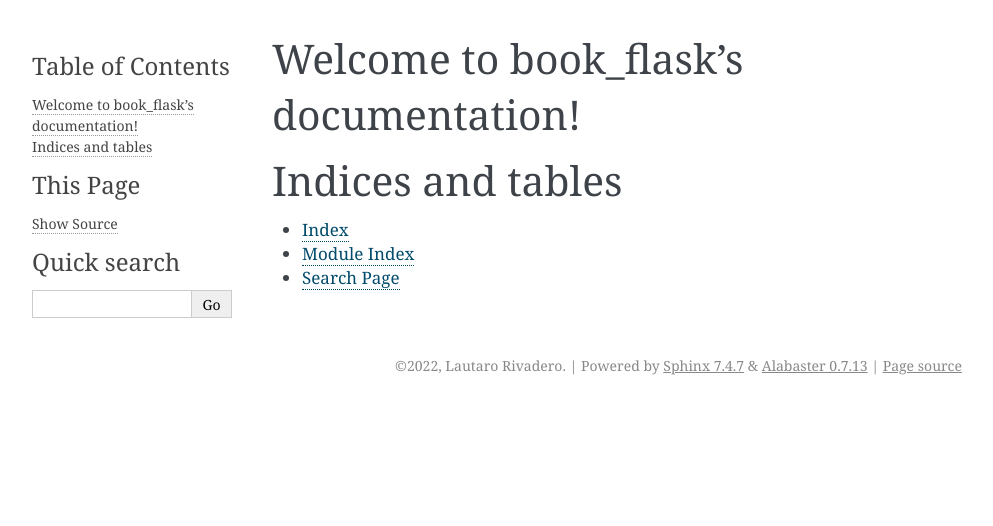
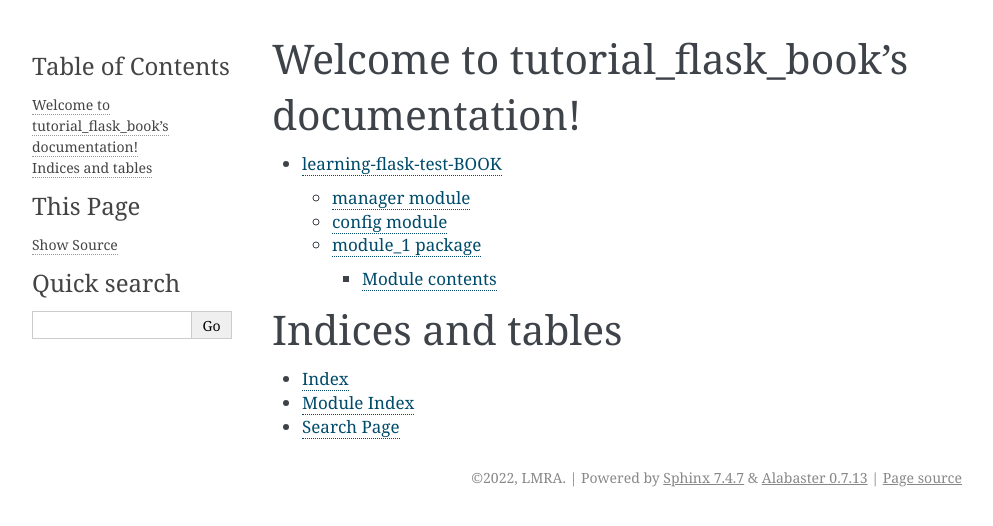
Before and after one commit to LautaroMRA02/learning-flask-test-BOOK, a Sphinx documentation site: the page built from docs/index.rst, in a window 1280 px wide. Shown: the top 526 px of the page, without its empty margins (148-1141 px from the left). Built offline with Sphinx 7.4.7, drawn with Linux system fonts in a browser that asks for light colours.

Commit message:
Commit 003: anda flama

```diff
--- a/docs/conf.py
+++ b/docs/conf.py
@@ -10,16 +10,16 @@
 # add these directories to sys.path here. If the directory is relative to the
 # documentation root, use os.path.abspath to make it absolute, like shown here.
 #
-# import os
-# import sys
-# sys.path.insert(0, os.path.abspath('.'))
+import os
+import sys
+sys.path.insert(0, os.path.abspath('../app'))
 
 
 # -- Project information -----------------------------------------------------
 
-project = 'book_flask'
-copyright = '2022, Lautaro Rivadero'
-author = 'Lautaro Rivadero'
+project = 'tutorial_flask_book'
+copyright = '2022, LMRA'
+author = 'LMRA'
 
 
 # -- General configuration ---------------------------------------------------
@@ -28,6 +28,7 @@ author = 'Lautaro Rivadero'
 # extensions coming with Sphinx (named 'sphinx.ext.*') or your custom
 # ones.
 extensions = [
+    'sphinx.ext.autodoc'
 ]
 
 # Add any paths that contain templates here, relative to this directory.
--- a/docs/index.rst
+++ b/docs/index.rst
@@ -1,16 +1,13 @@
-.. book_flask documentation master file, created by
-   sphinx-quickstart on Tue Jul  5 22:18:58 2022.
+.. tutorial_flask_book documentation master file, created by
+   sphinx-quickstart on Tue Jul  5 23:56:04 2022.
    You can adapt this file completely to your liking, but it should at least
    contain the root `toctree` directive.
 
-Welcome to book_flask's documentation!
-======================================
+Welcome to tutorial_flask_book's documentation!
+===============================================
 
 .. toctree::
-   :maxdepth: 2
-   :caption: Contents:
-
-
+   modules
 
 Indices and tables
 ==================
--- /dev/null
+++ b/docs/module_1.rst
@@ -0,0 +1,10 @@
+module\_1 package
+=================
+
+Module contents
+---------------
+
+.. automodule:: module_1
+   :members:
+   :undoc-members:
+   :show-inheritance:
--- /dev/null
+++ b/docs/modules.rst
@@ -0,0 +1,7 @@
+learning-flask-test-BOOK
+========================
+
+.. toctree::
+   manager
+   config
+   module_1
--- /dev/null
+++ b/modules.rst
@@ -0,0 +1,5 @@
+learning-flask-test-BOOK
+========================
+
+.. toctree::
+   :maxdepth: 4
```
Also changed, not shown: docs/config.rst (added, +7 -0 lines), docs/manager.rst (added, +7 -0 lines), 1 other file.
